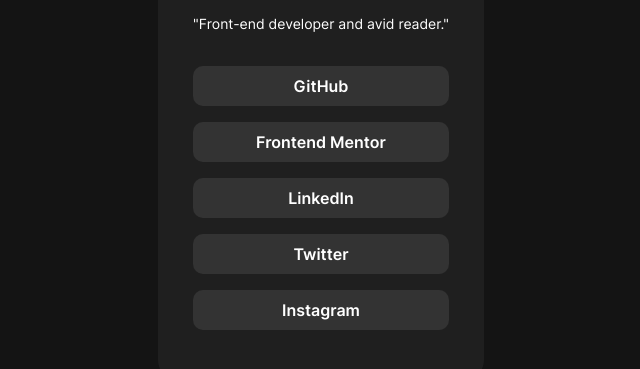
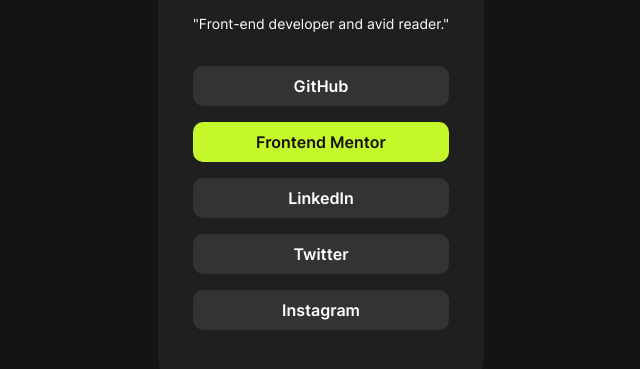
Before and after one commit to LoicLamaille/social-links-challenge, a plain HTML site: page index.html in a window 1280 px wide. Both pictures are taken after a click on the link "Frontend Mentor". Shown: the part 303-672 px from the top of the page, without its empty margins (319-959 px from the left). Drawn offline with Linux system fonts and the light colour scheme.

Commit message:
update to use semantic html and add active link style

```diff
--- a/index.html
+++ b/index.html
@@ -15,15 +15,19 @@
       <div class="author-info">
         <img id="author-image" src="/assets/images/avatar-jessica.jpeg" alt="jeessica randall profile picture">
         <h1>Jessica Randall</h1>
-        <p id="location">London, United Kingdom</p>
+        <h2 id="location">London, United Kingdom</h2>
       </div>
       <p id="quote">"Front-end developer and avid reader."</p>
-      <div id="social-links">
-        <a class="social-link" href="#">GitHub</a>
-        <a class="social-link" href="#">Frontend Mentor</a>
-        <a class="social-link" href="#">LinkedIn</a>
-        <a class="social-link" href="#">Twitter</a>
-        <a class="social-link" href="#">Instagram</a>
+      <div>
+        <nav>
+          <ul id="social-links">
+            <a class="social-link" href="#">GitHub</a>
+            <a class="social-link" href="#">Frontend Mentor</a>
+            <a class="social-link" href="#">LinkedIn</a>
+            <a class="social-link" href="#">Twitter</a>
+            <a class="social-link" href="#">Instagram</a>
+          </ul>
+        </nav>
       </div>
     </div>
   </main>
--- a/styles.css
+++ b/styles.css
@@ -61,6 +61,7 @@ h1{
 #location{
     color: var(--color-green);
     font-weight: 600;
+    font-size: 16px;
 }
 
 #quote{
@@ -87,8 +88,10 @@ h1{
     border-radius: 10px;
 }
 
-.social-link:hover{
+.social-link:hover, .social-link:active, .social-link:focus{
     background: var(--color-green);
     color: var(--color-grey900);
     transition: all 0.3s ease-in-out;
+    border: none;
+    outline: none;
 }
```
